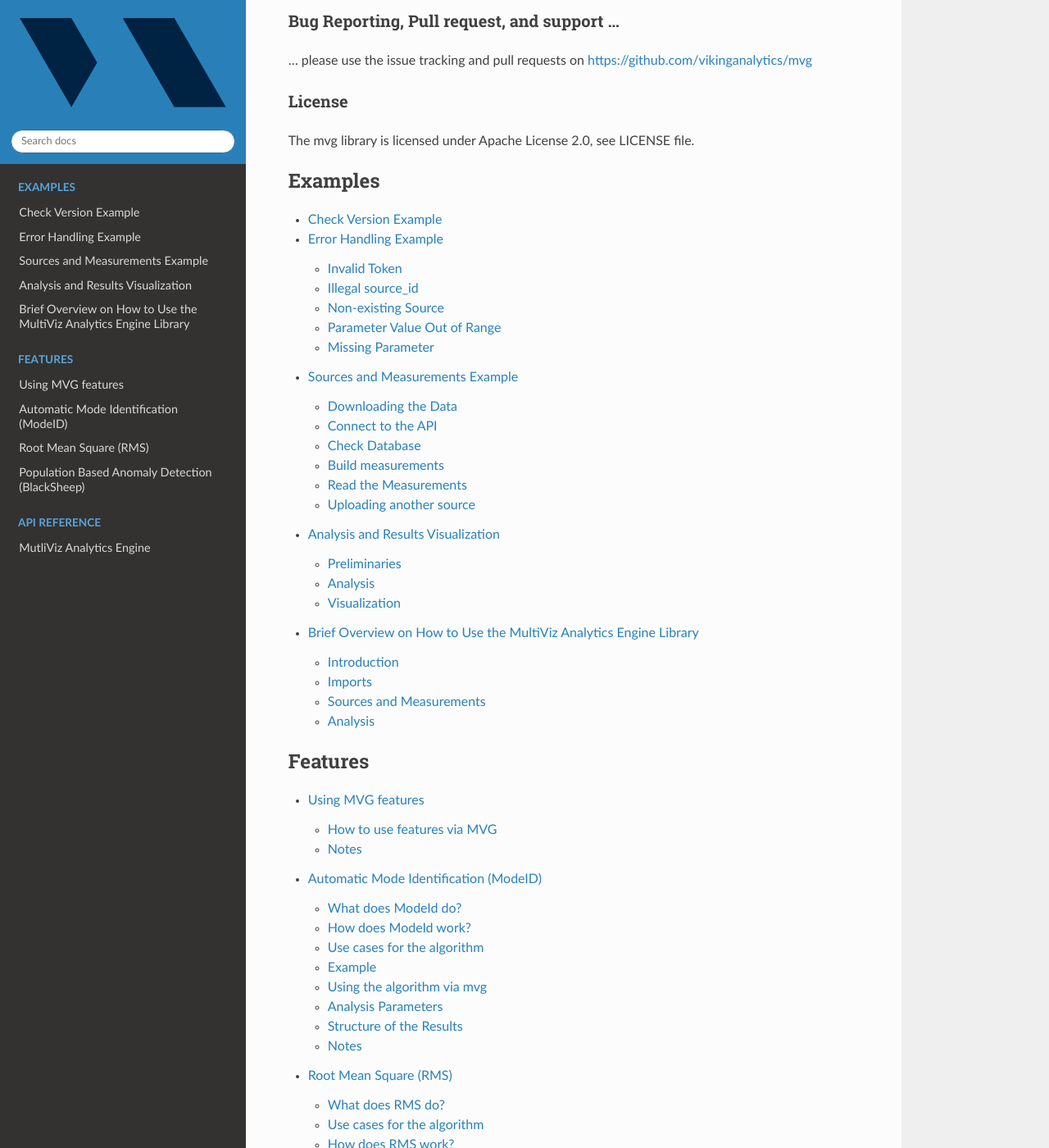
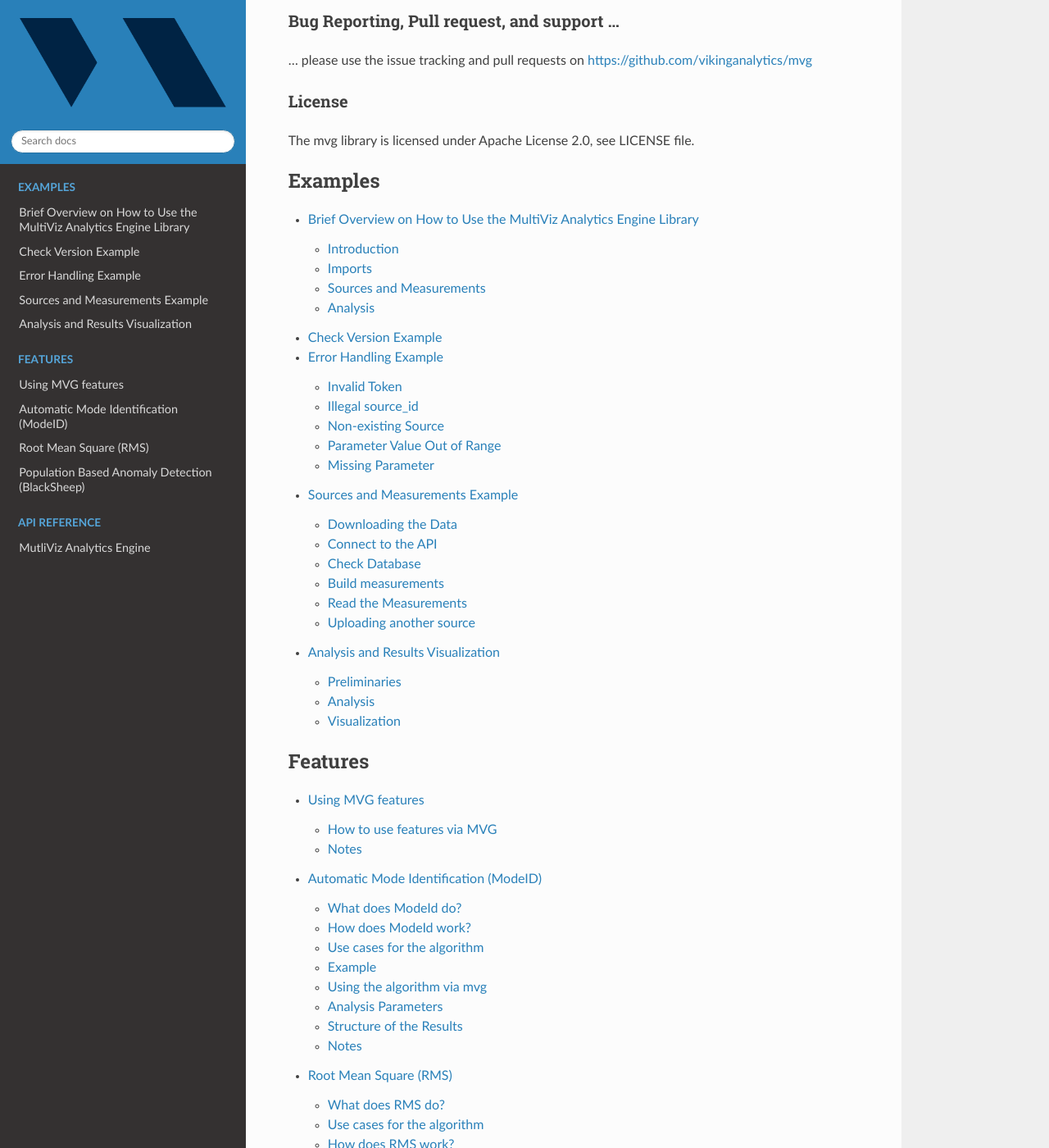
Before and after one commit to vikinganalytics/mvg, a Sphinx documentation site: the page built from docs/source/index.rst, in a window 1280 px wide and 1400 px high, scrolled down 2000 px. Shown: the whole window at 82% size. Built offline with Sphinx 7.4.7 and the Read the Docs theme 2.0.0, drawn with Linux system fonts in a browser that asks for light colours.

```diff
--- a/docs/source/index.rst
+++ b/docs/source/index.rst
@@ -11,11 +11,11 @@
    :maxdepth: 2
    :caption: Examples
 
+   content/examples/brief_overview
    content/examples/check_version
    content/examples/error_handling
    content/examples/sources_and_measurements
    content/examples/analysis_visual
-   content/examples/brief_overview
 
 .. toctree::
    :maxdepth: 2
```
